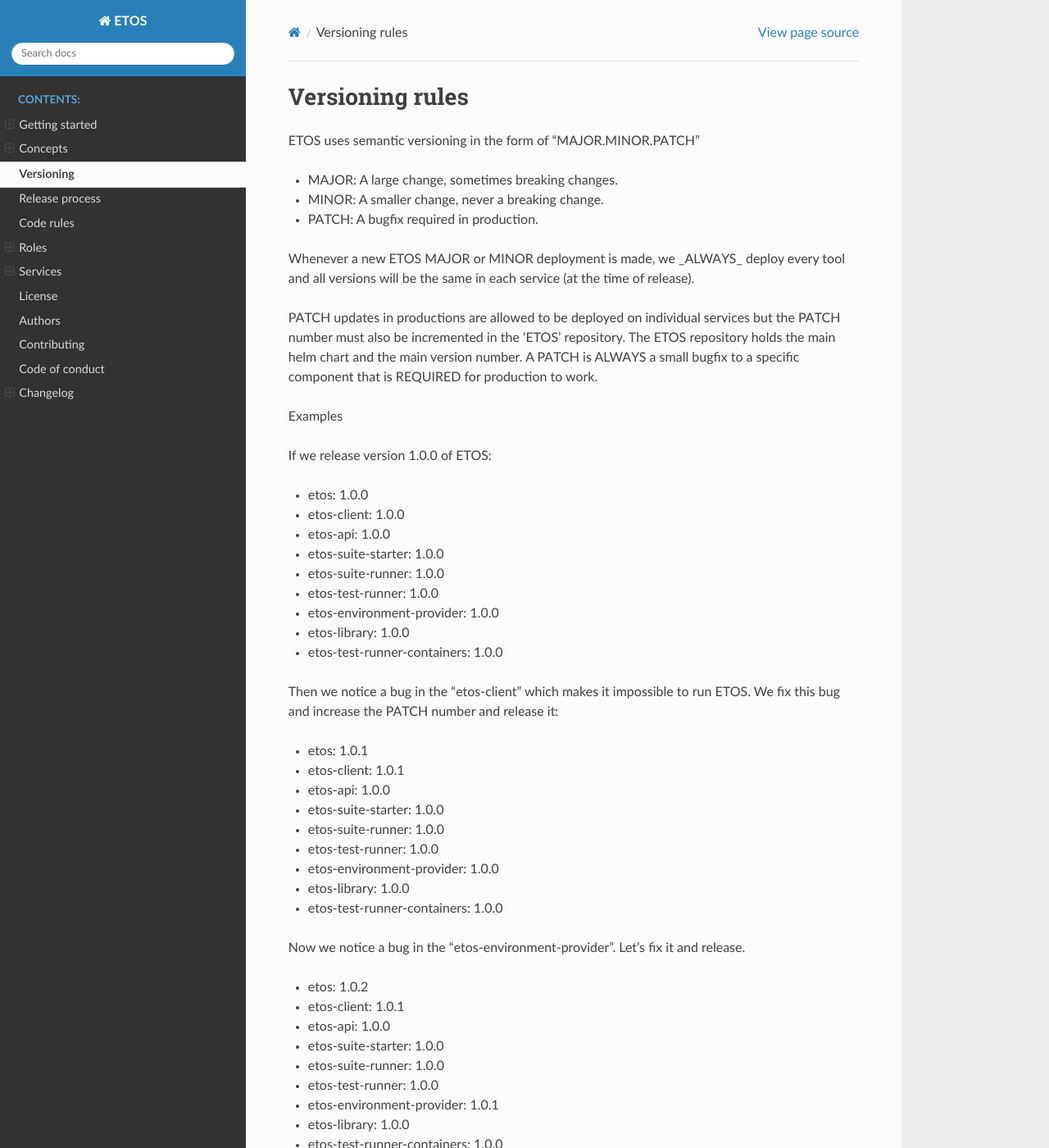
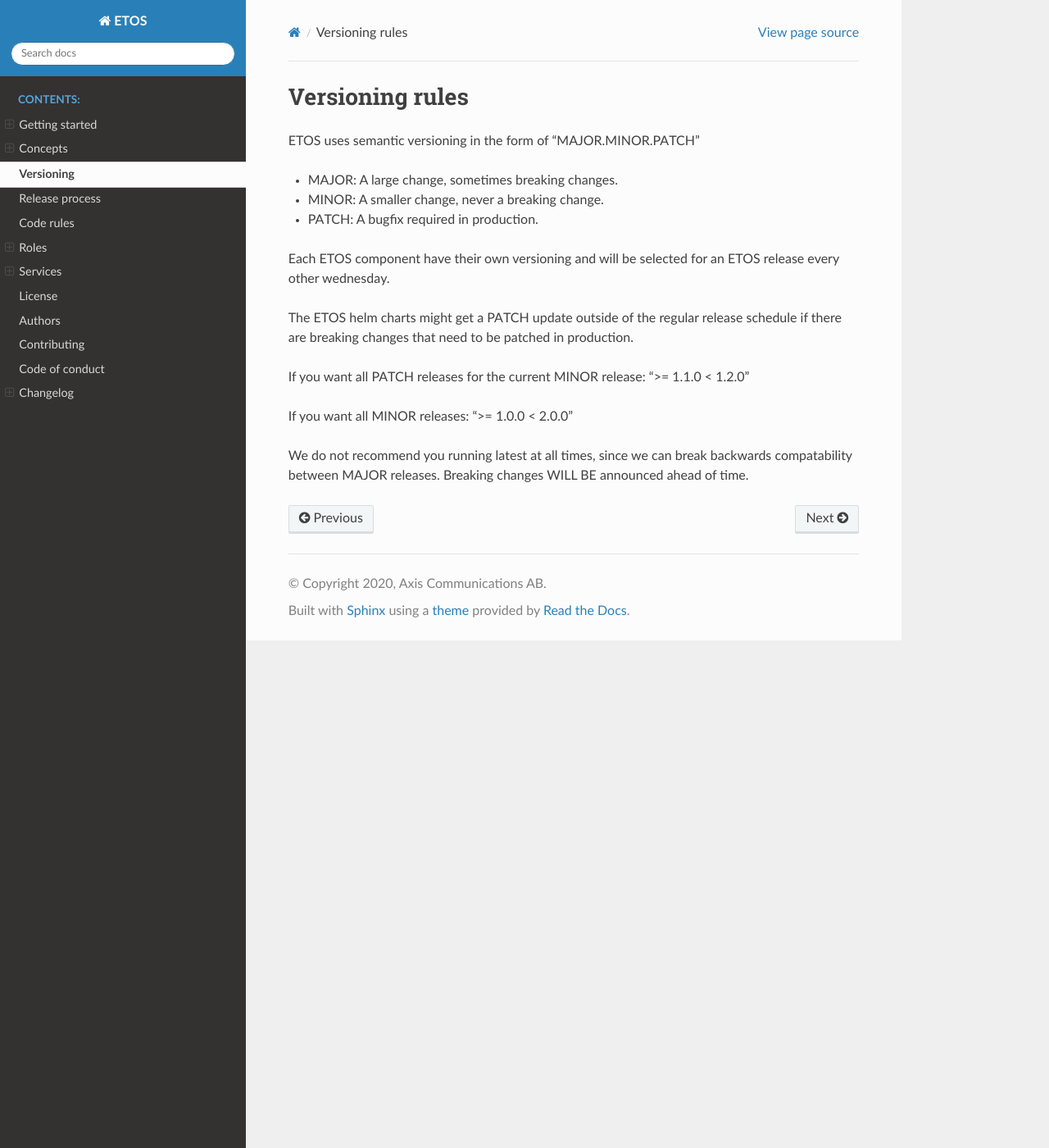
Before and after one commit to eiffel-community/etos, a Sphinx documentation site: the page built from source/versioning.rst, in a window 1280 px wide and 1400 px high. Shown: the whole window at 82% size. Built offline with Sphinx 7.4.7 and the Read the Docs theme 2.0.0, drawn with Linux system fonts in a browser that asks for light colours; some of the changed text lies outside the part shown.

Commit message:
ETOS will now allow each component to versionize themselves (#95)

```diff
--- a/source/versioning.rst
+++ b/source/versioning.rst
@@ -10,63 +10,9 @@ ETOS uses semantic versioning in the form of "MAJOR.MINOR.PATCH"
 - MINOR: A smaller change, never a breaking change.
 - PATCH: A bugfix required in production.
 
-Whenever a new ETOS MAJOR or MINOR deployment is made, we _ALWAYS_ deploy every tool and all versions will be the same in each service (at the time of release).
+Each ETOS component have their own versioning and will be selected for an ETOS release every other wednesday.
 
-PATCH updates in productions are allowed to be deployed on individual services but the PATCH number must also be incremented in the 'ETOS' repository. The ETOS repository holds the main helm chart and the main version number.
-A PATCH is ALWAYS a small bugfix to a specific component that is REQUIRED for production to work.
-
-Examples
-
-If we release version 1.0.0 of ETOS:
-
-- etos: 1.0.0
-- etos-client: 1.0.0
-- etos-api: 1.0.0
-- etos-suite-starter: 1.0.0
-- etos-suite-runner: 1.0.0
-- etos-test-runner: 1.0.0
-- etos-environment-provider: 1.0.0
-- etos-library: 1.0.0
-- etos-test-runner-containers: 1.0.0
-
-Then we notice a bug in the "etos-client" which makes it impossible to run ETOS. We fix this bug and increase the PATCH number and release it:
-
-- etos: 1.0.1
-- etos-client: 1.0.1
-- etos-api: 1.0.0
-- etos-suite-starter: 1.0.0
-- etos-suite-runner: 1.0.0
-- etos-test-runner: 1.0.0
-- etos-environment-provider: 1.0.0
-- etos-library: 1.0.0
-- etos-test-runner-containers: 1.0.0
-
-Now we notice a bug in the "etos-environment-provider". Let's fix it and release.
-
-- etos: 1.0.2
-- etos-client: 1.0.1
-- etos-api: 1.0.0
-- etos-suite-starter: 1.0.0
-- etos-suite-runner: 1.0.0
-- etos-test-runner: 1.0.0
-- etos-environment-provider: 1.0.1
-- etos-library: 1.0.0
-- etos-test-runner-containers: 1.0.0
-
-
-Note that the PATCH number of ETOS increases everytime and that we are not increasing the PATCH number of every tool.
-
-Now if we make a MINOR release of ETOS, this will happen with the versions:
-
-- etos: 1.1.0
-- etos-client: 1.1.0
-- etos-api: 1.1.0
-- etos-suite-starter: 1.1.0
-- etos-suite-runner: 1.1.0
-- etos-test-runner: 1.1.0
-- etos-environment-provider: 1.1.0
-- etos-library: 1.1.0
-- etos-test-runner-containers: 1.1.0
+The ETOS helm charts might get a PATCH update outside of the regular release schedule if there are breaking changes that need to be patched in production.
 
 If you want all PATCH releases for the current MINOR release: ">= 1.1.0 < 1.2.0"
 
```
Also changed, not shown: source/release_process.rst (+8 -20 lines).
